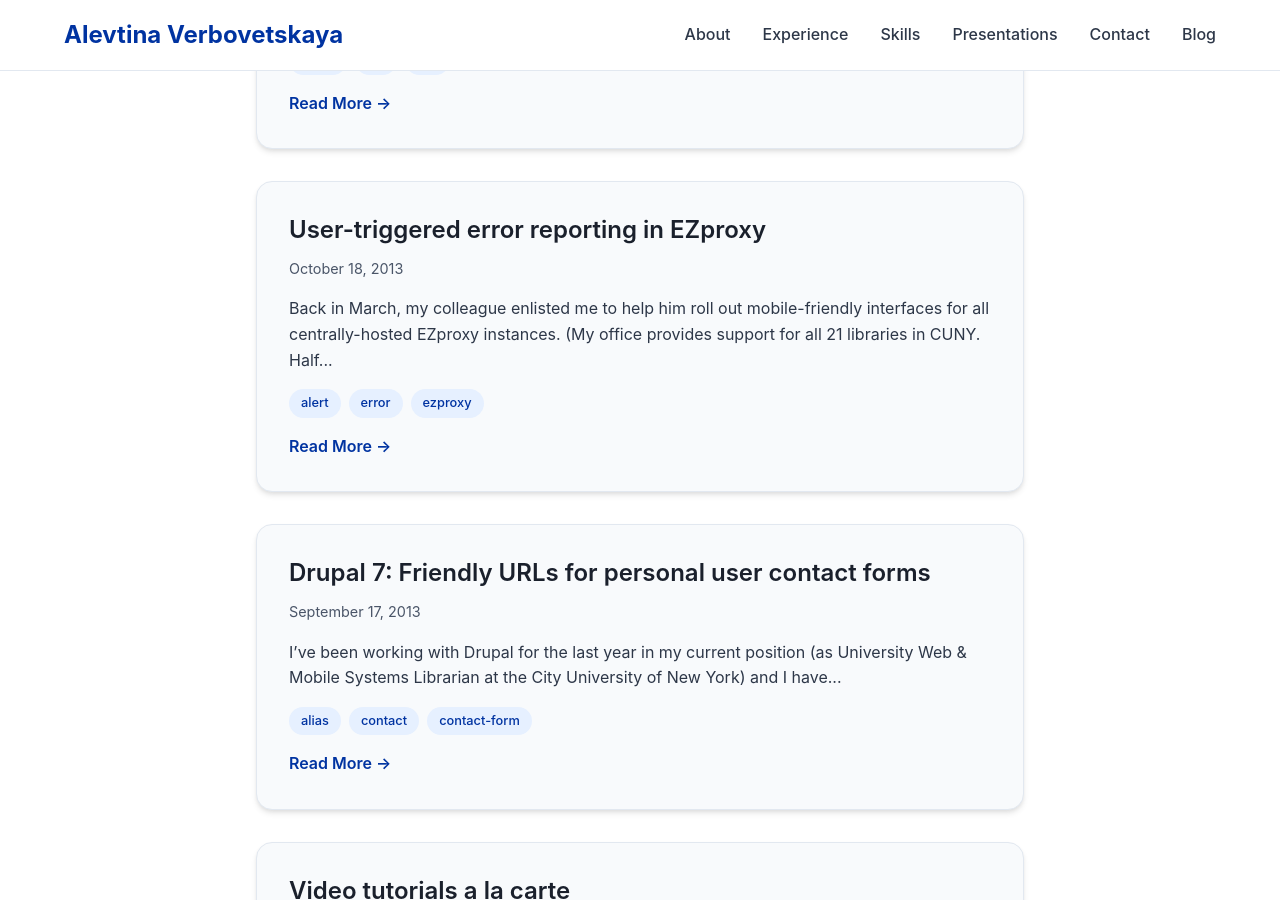
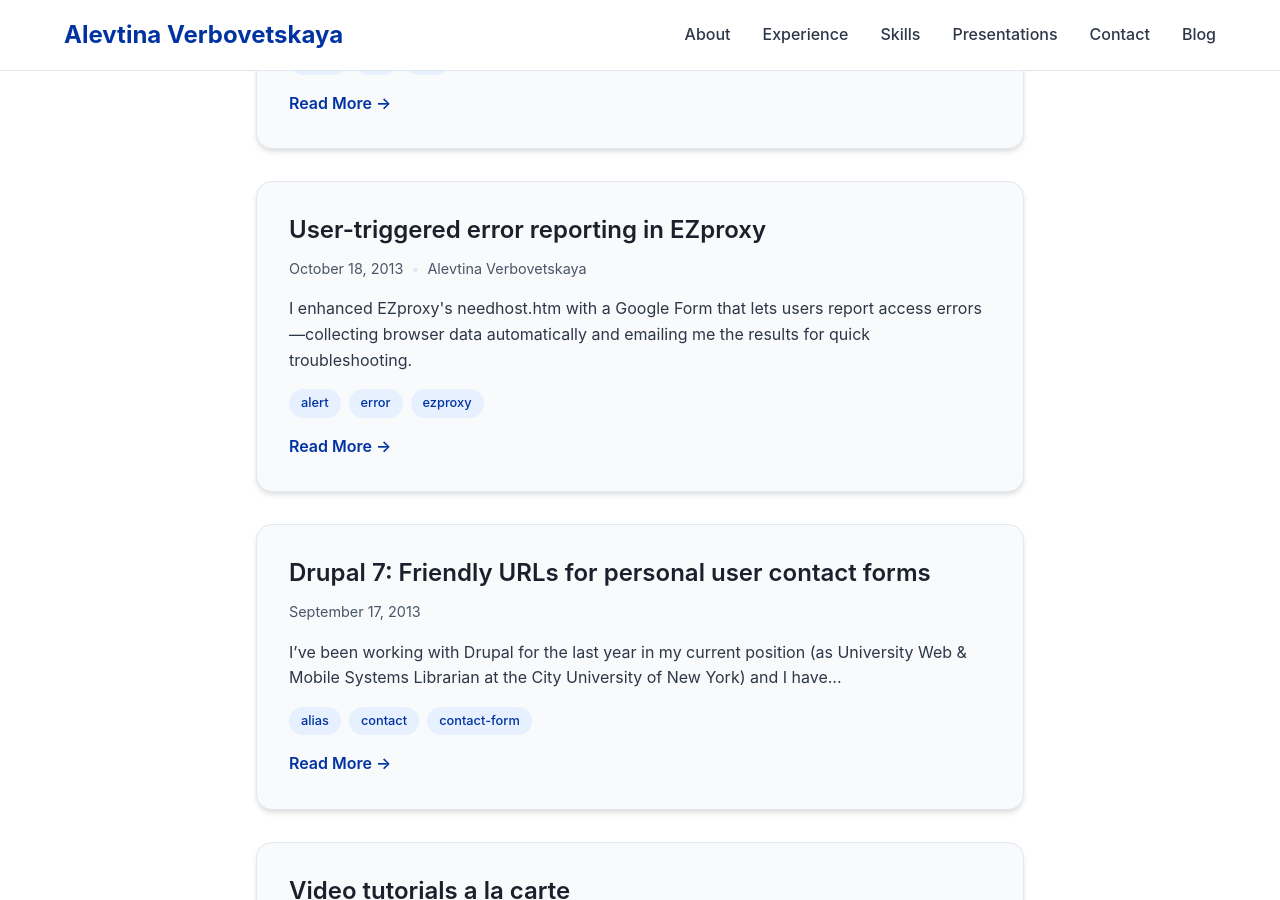
Before and after one commit to alevtina/alevtina.github.io, a Jekyll site: the page built from blog.md, in a window 1280 px wide and 900 px high, scrolled down 1880 px. Built offline with Jekyll 4.4.1, drawn with Linux system fonts in a browser that asks for light colours; some web fonts are replaced.

Commit message:
Added excerpt to old blog post

```diff
--- a/_posts/2013-10-18-user-triggered-error-reporting-in-ezproxy.md
+++ b/_posts/2013-10-18-user-triggered-error-reporting-in-ezproxy.md
@@ -2,6 +2,8 @@
 layout: post
 title: "User-triggered error reporting in EZproxy"
 date: "2013-10-18"
+author: "Alevtina Verbovetskaya"
+excerpt: "I enhanced EZproxy's needhost.htm with a Google Form that lets users report access errors—collecting browser data automatically and emailing me the results for quick troubleshooting."
 categories:
   - "proxy"
 tags:
```
